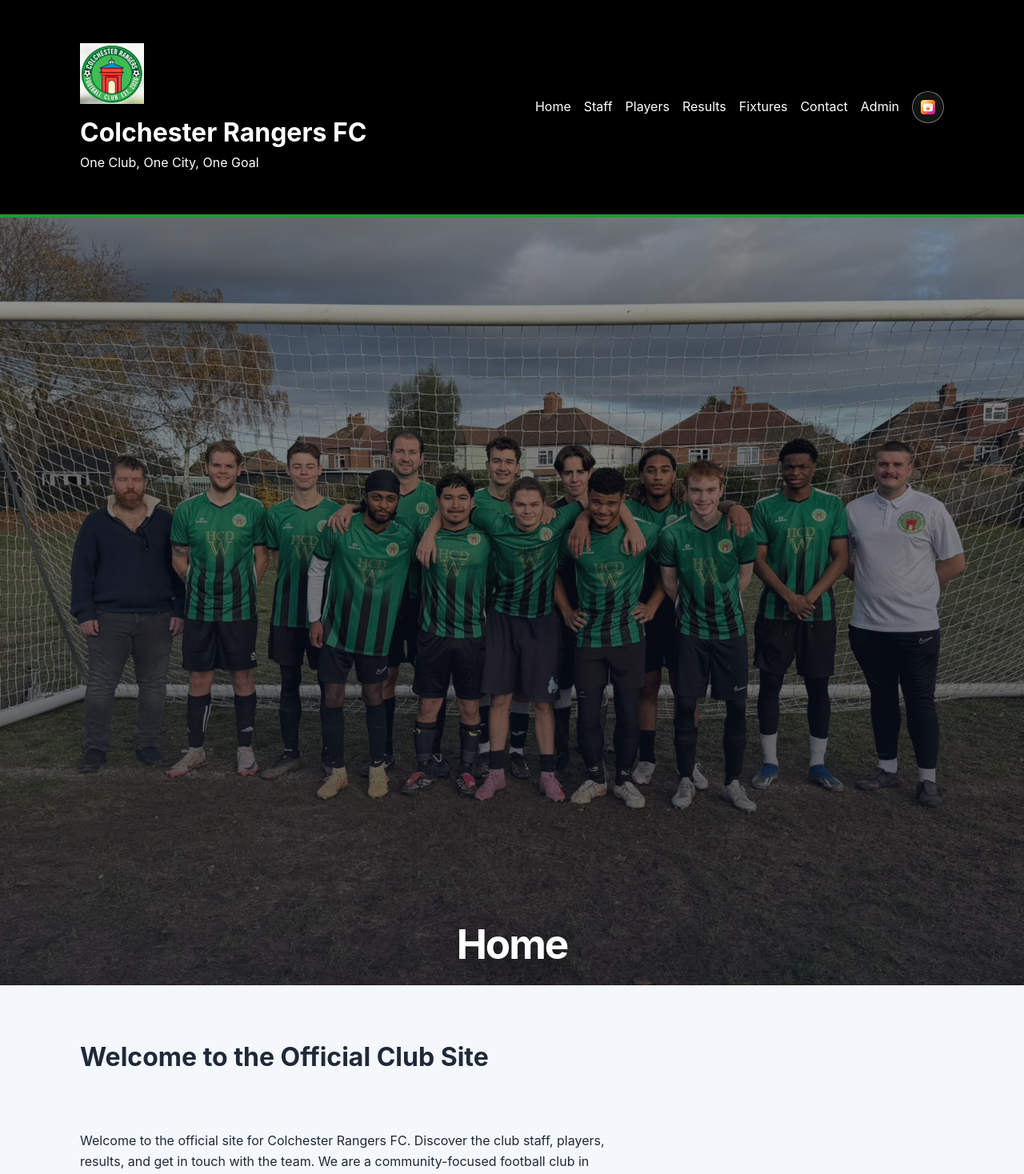
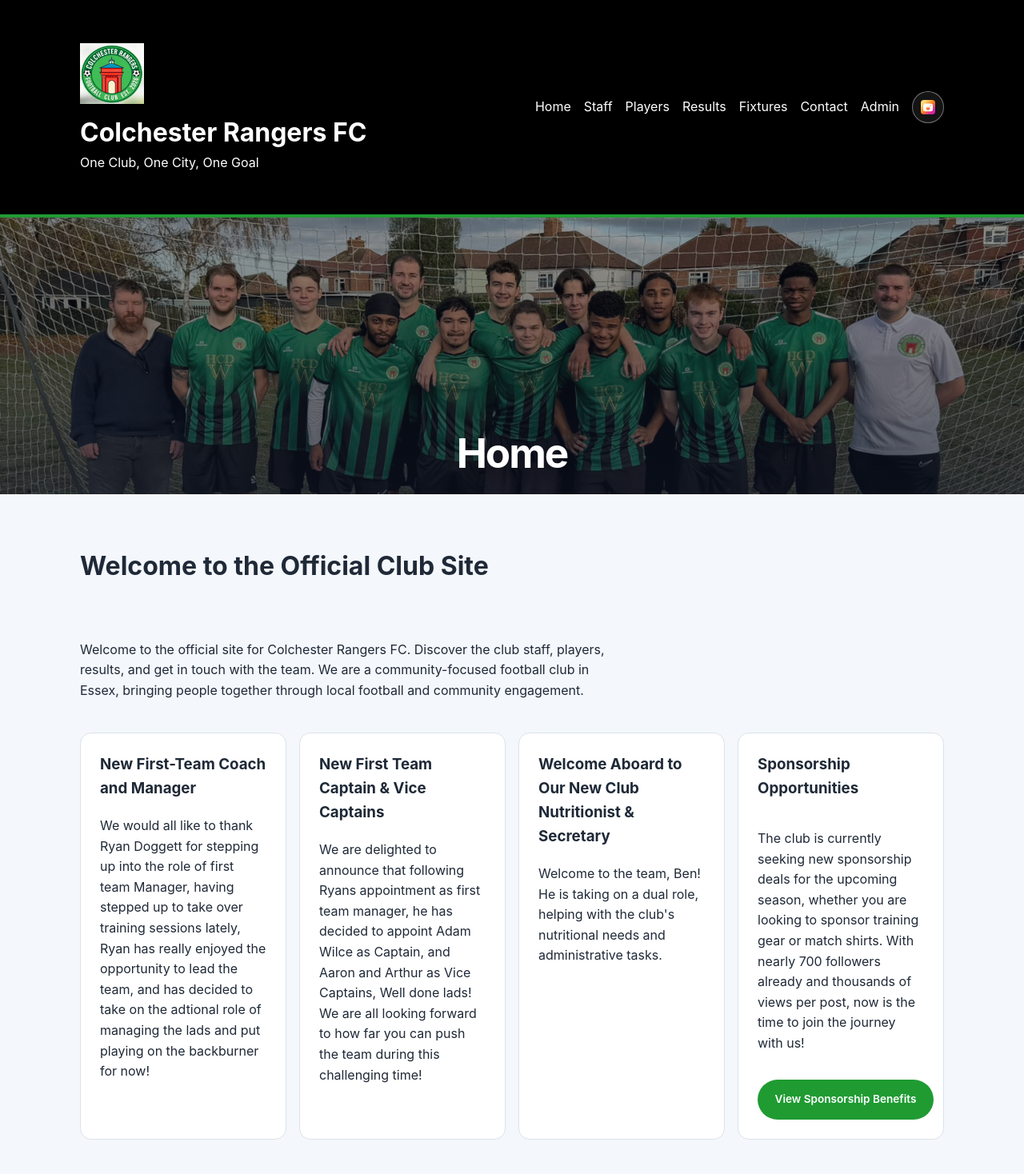
Before and after one commit to borit90/CRFC, a Flask app: page /home in a window 1280 px wide. Shown: the top 1468 px of the page at 80% size. Run offline with Flask 3, Linux system fonts and the light colour scheme; data comes from the database, SQL or seed files in the repository.

Commit message:
adjusted hero image size

```diff
--- a/static/css/style.css
+++ b/static/css/style.css
@@ -181,7 +181,7 @@ body {
 .page-hero {
   position: relative;
   width: 100%;
-  height: auto;
+  height: clamp(200px, 27vw, 360px);
   overflow: hidden;
   background: #0f172a;
   box-shadow: inset 0 -1px 0 rgba(255, 255, 255, 0.08);
@@ -190,7 +190,9 @@ body {
 .page-hero img {
   display: block;
   width: 100%;
-  height: auto;
+  height: 100%;
+  object-fit: cover;
+  object-position: center 36%;
   filter: saturate(0.9) brightness(0.72);
 }
 
```
